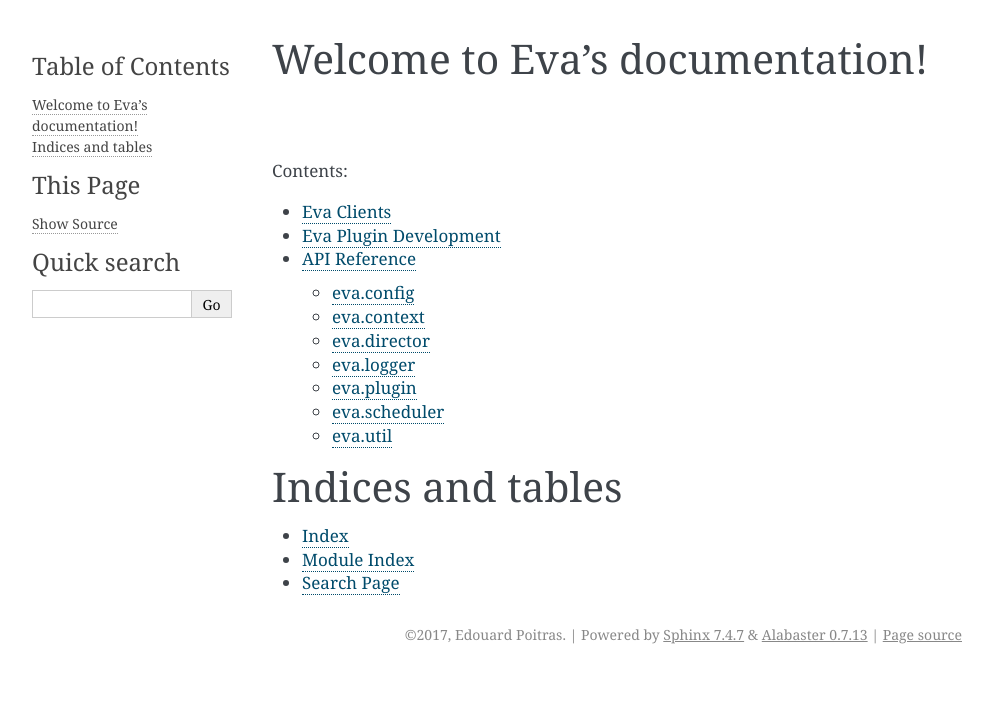
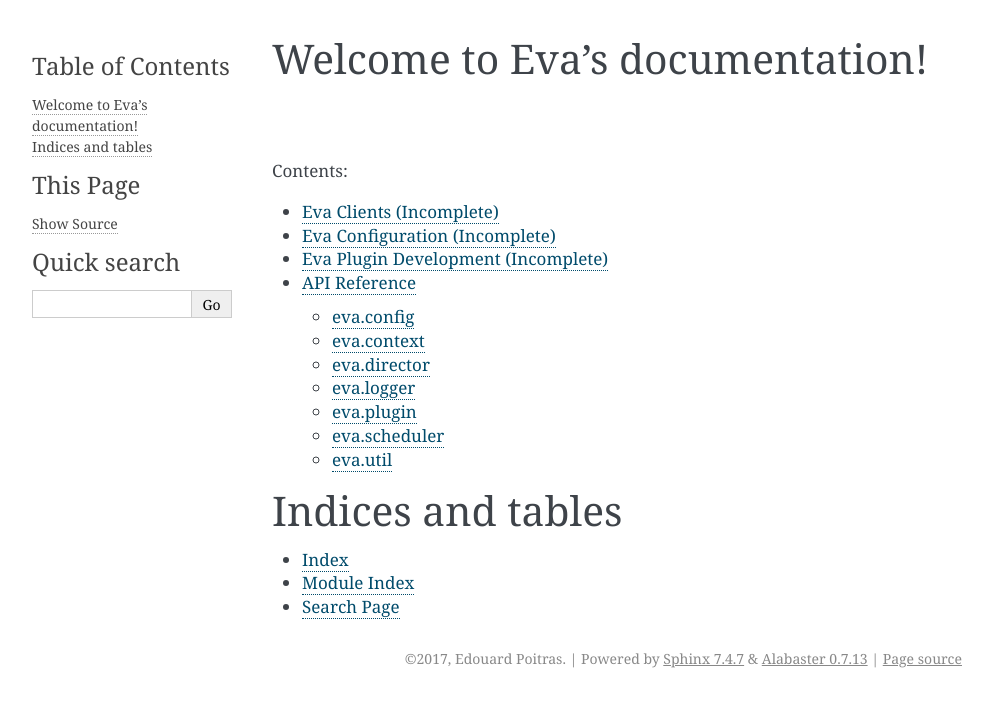
Before and after one commit to edouardpoitras/eva, a Sphinx documentation site: the page built from docs/index.rst, in a window 1280 px wide. Shown: the top 707 px of the page, without its empty margins (148-1140 px from the left). Built offline with Sphinx 7.4.7, drawn with Linux system fonts in a browser that asks for light colours.

```diff
--- a/docs/clients.rst
+++ b/docs/clients.rst
@@ -1,5 +1,5 @@
-Eva Clients
-===========
+Eva Clients (Incomplete)
+========================
 
 You may also run a native Python client to communicate with Eva. Two options are provided in this repo:
 
--- /dev/null
+++ b/docs/configuration.rst
@@ -0,0 +1,2 @@
+Eva Configuration (Incomplete)
+==============================
--- a/docs/index.rst
+++ b/docs/index.rst
@@ -11,6 +11,7 @@ Welcome to Eva's documentation!
    :caption: Contents:
 
    clients
+   configuration
    plugin_development
    api
 
--- a/docs/plugin_development.rst
+++ b/docs/plugin_development.rst
@@ -1,2 +1,2 @@
-Eva Plugin Development
-======================
+Eva Plugin Development (Incomplete)
+===================================
```
Also changed, not shown: README.md (+3 -3 lines).
